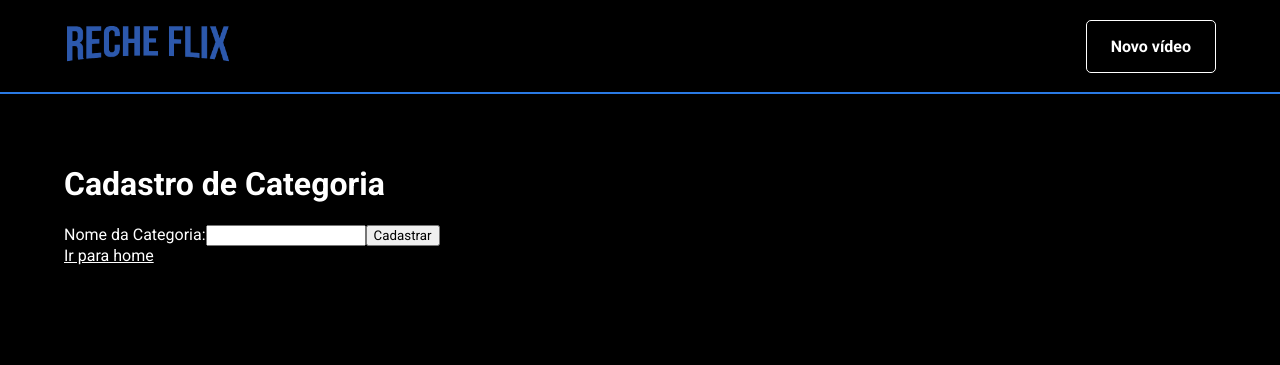
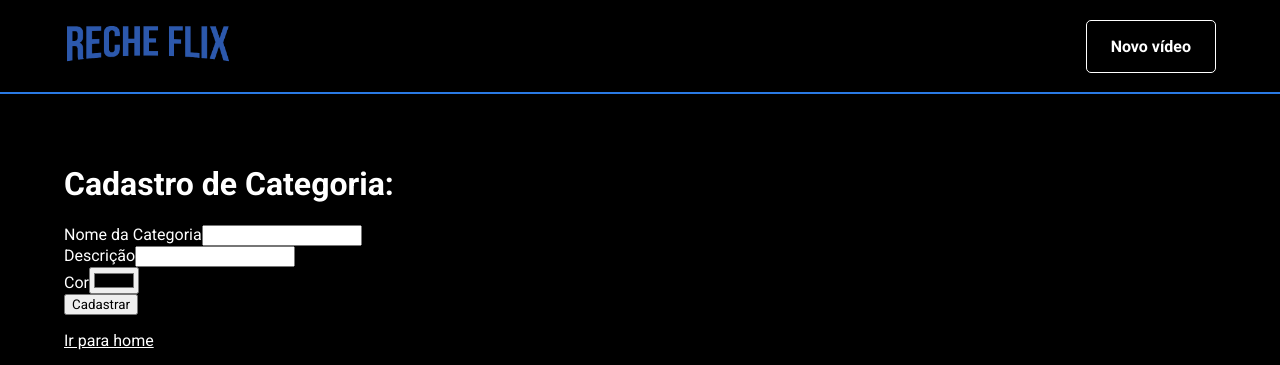
Before and after one commit to gustavoreche/RecheFlix, a React (Create React App) app: page /cadastro/categoria in a window 1280 px wide. Shown: the top 365 px of the page. Built offline with nearby package versions, Linux system fonts and the light colour scheme.

Commit message:
Finaliza aula 3

```diff
--- /dev/null
+++ b/src/components/FormField/index.js
@@ -0,0 +1,19 @@
+import React from 'react';
+
+function FormField({ label, type, name, value, onChange }){
+    return (
+        <div>
+            <label>
+                {label}
+                <input
+                    type={type}
+                    name={name}
+                    value={value}
+                    onChange={onChange}
+                />
+            </label>
+        </div>
+    )
+}
+
+export default FormField;
--- a/src/pages/cadastro/Categoria/index.js
+++ b/src/pages/cadastro/Categoria/index.js
@@ -1,26 +1,86 @@
-import React from 'react';
+import React, { useState } from 'react';
 import { Link } from 'react-router-dom';
 import PageDefault from '../../../components/PageDefault';
+import FormField from '../../../components/FormField';
 
 function CadastroCategoria() {
+  const [categorias, setCategorias] = useState([]);
+
+  const valoresIniciais = {
+    nome: '',
+    descricao: '',
+    cor: '#000',
+  }
+
+  const [values, setValues] = useState(valoresIniciais);
+
+  function setValue(chave, valor){
+    setValues({
+      ...values,
+      [chave]: valor,
+    })
+  }
+
+  function handleChange(infoDoEvento){
+    setValue(
+      infoDoEvento.target.getAttribute('name'),
+      infoDoEvento.target.value
+      );
+  }
+
   return (
     <PageDefault>
-      <h1>Cadastro de Categoria</h1>
+      <h1>Cadastro de Categoria: {values.nome}</h1>
 
-      <form>
+      <form onSubmit={function handleSubmit(infoDoEvento){
+        infoDoEvento.preventDefault();
 
-        <label>
-          Nome da Categoria:
-          <input
-            type="text"
-          />
-        </label>
+        setCategorias([
+          ...categorias,
+          values
+        ]);
+
+        setValues(valoresIniciais)
+      }}>
+
+        <FormField
+          label='Nome da Categoria'
+          type='text'
+          name='nome'
+          value={values.nome}
+          onChange={handleChange}
+        />
+
+        <FormField
+          label='Descrição'
+          type='text'
+          name='descricao'
+          value={values.descricao}
+          onChange={handleChange}
+        />
+
+        <FormField
+          label='Cor'
+          type='color'
+          name='cor'
+          value={values.cor}
+          onChange={handleChange}
+        />
 
         <button>
           Cadastrar
         </button>
       </form>
 
+      <ul>
+        {categorias.map((categoria, indice) => {
+          return (
+            <li key={`${categoria}${indice}`}>
+              {categoria.nome}
+            </li>
+          )
+        })}
+      </ul>
 
       <Link to="/">
         Ir para home
```
